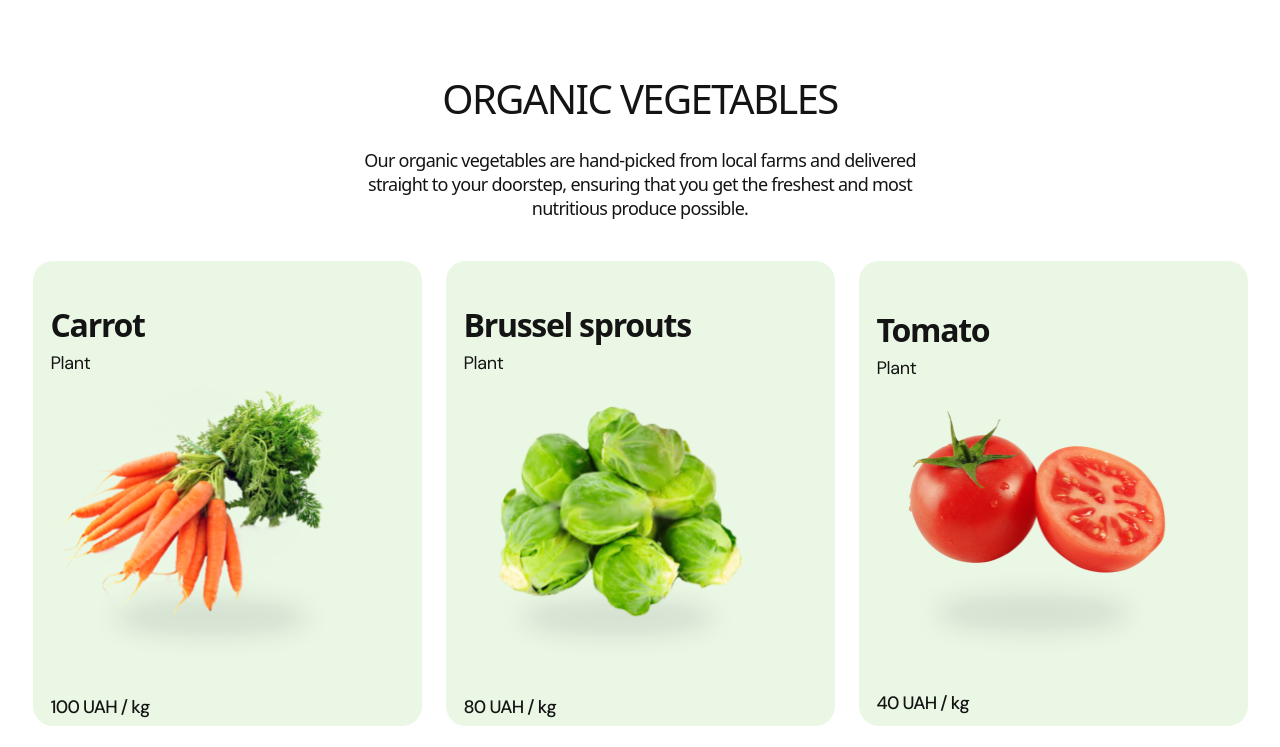
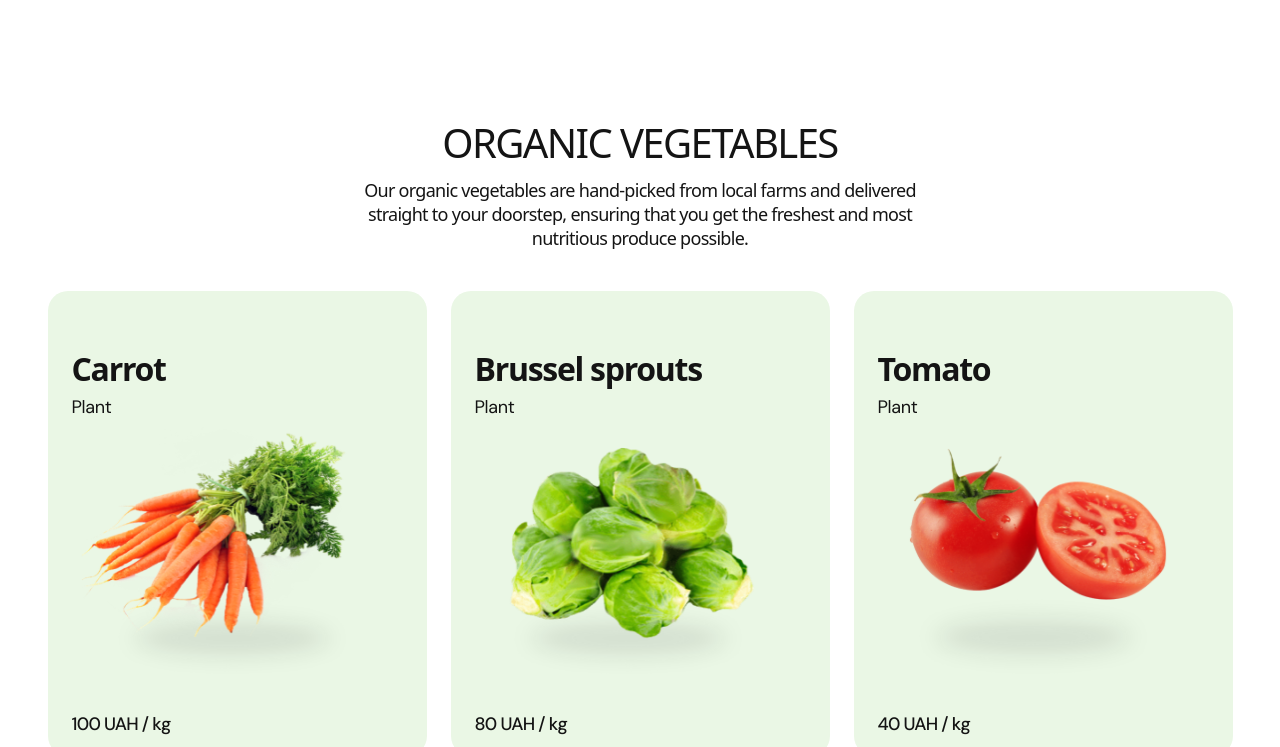
Before and after one commit to Roki2221/project-TWELWEB, a website built with Vite: page src/index.html in a window 1280 px wide. Shown: the part 1783-2530 px from the top of the page. Built offline with nearby package versions, Linux system fonts and the light colour scheme; files whose address does not match are found by name.

Commit message:
changes-card

```diff
--- a/src/css/products.css
+++ b/src/css/products.css
@@ -7,6 +7,9 @@
   padding-right: 20px;
   padding-left: 20px;
 } */
+.products{
+  padding-top: 80px;
+}
 .title-section-products {
   display: flex;
   flex-direction: column;
@@ -21,14 +24,13 @@
   line-height: 1.16;
   letter-spacing: -0.96px;
   text-transform: uppercase;
-  margin-top: 80px;
+
 }
 .title-products-description {
   text-align: center;
   line-height: 1.28;
   letter-spacing: -0.56px;
-  margin-top: 14px;
-  width: 335px;
+  max-width: 335px;
 }
 .products-list {
   display: flex;
@@ -39,13 +41,14 @@
   align-items: center;
 }
 .cards {
-  width: 335px;
-  height: 443px;
+  max-width: 335px;
+  /* height: 443px; */
   border-radius: 20px;
   background-color: var(--main-green-light);
   display: flex;
   padding-left: 18px;
   padding-right: 18px;
+  padding: 40px 18px 20px 18px;
 
   flex-direction: column;
   justify-content: center;
@@ -58,8 +61,7 @@
   font-weight: 700;
   line-height: 1.16;
   letter-spacing: -0.96px;
-  padding-top: 40px;
-  padding-bottom: 8px;
+  margin-bottom: 8px;
 }
 .products-desc {
   color: #141414;
@@ -79,10 +81,10 @@
   font-weight: 500;
   line-height: 1.28;
   letter-spacing: -0.56px;
-  padding-top: 22px;
-  padding-bottom: 20px;
+  margin-top: 22px;
 }
 @media screen and (max-width: 1279px) {
+
   .last-cards {
     position: absolute;
     width: 1px;
@@ -102,7 +104,7 @@
   display: flex;
   justify-content: center;
   align-items: center;
-  margin-top: 40px;
+  margin-top: 20px;
   /* margin-bottom: 80px; */
   margin-left: auto;
   margin-right: auto;
@@ -131,6 +133,9 @@
     padding-left: 32px;
     padding-right: 32px;
   } */
+    .products {
+      padding-top: 100px;
+    }
   .title-products {
     width: 562px;
     font-size: 28px;
@@ -138,7 +143,7 @@
     letter-spacing: -1.12px;
   }
   .title-products-description {
-    width: 562px;
+    max-width: 562px;
     font-size: 18px;
     font-weight: 400;
     line-height: 1.33;
@@ -148,29 +153,37 @@
     font-size: 28px;
     line-height: 1.14;
     letter-spacing: -1.12px;
-    padding-top: 64px;
+        margin-left: 13px;
   }
   .products-desc {
     font-size: 18px;
     line-height: 1.33;
     letter-spacing: -0.36px;
     padding-bottom: 0;
+        margin-left: 13px;
   }
   .products-price {
     font-size: 18px;
     line-height: 1.33;
     letter-spacing: -0.72px;
-    padding-top: 32px;
-    padding-bottom: 24px;
+    margin-top: 32px;
+        margin-left: 13px;
   }
   .products-list {
     flex-direction: row;
     flex-wrap: wrap;
   }
   .cards {
-    width: 342px;
+    max-width: 342px;
     height: 465px;
+    padding: 64px 11px 24px 10px;
   }
+    .order-products-btn{
+      margin-top: 40px;
+    }
+            .foto-items {
+              height: 261px;
+            }
 }
 
 /* DESCTOP */
@@ -181,6 +194,9 @@
     padding-left: 32px;
     padding-right: 32px;
   } */
+  .products {
+          padding-top: 124px;
+  }
   .title-products {
     font-size: 40px;
     line-height: 1.1;
@@ -190,6 +206,10 @@
     font-size: 32px;
     line-height: 1.18;
     letter-spacing: -1.28px;
+    margin-left: unset;
+  }
+  .products-desc{
+    margin-left: unset;
   }
   .products-list {
     flex-direction: row;
@@ -197,7 +217,12 @@
     gap: 24px;
   }
   .cards {
-    width: 389px;
+    max-width: 389px;
     height: 465px;
+    padding: 64px 34px 24px 24px;
   }
+  .products-price{
+    margin-left: unset;
+  }
+
 }
--- a/src/partials/products.html
+++ b/src/partials/products.html
@@ -1,4 +1,5 @@
-<section id="vegetables" class="products container">
+<section id="vegetables" class="products">
+  <div class="container">
   <div class="title-section-products">
     <h2 class="title-products">organic vegetables</h2>
     <p class="title-products-description">
@@ -137,4 +138,5 @@
     </svg>
     order
   </button>
+</div>
 </section>
```
